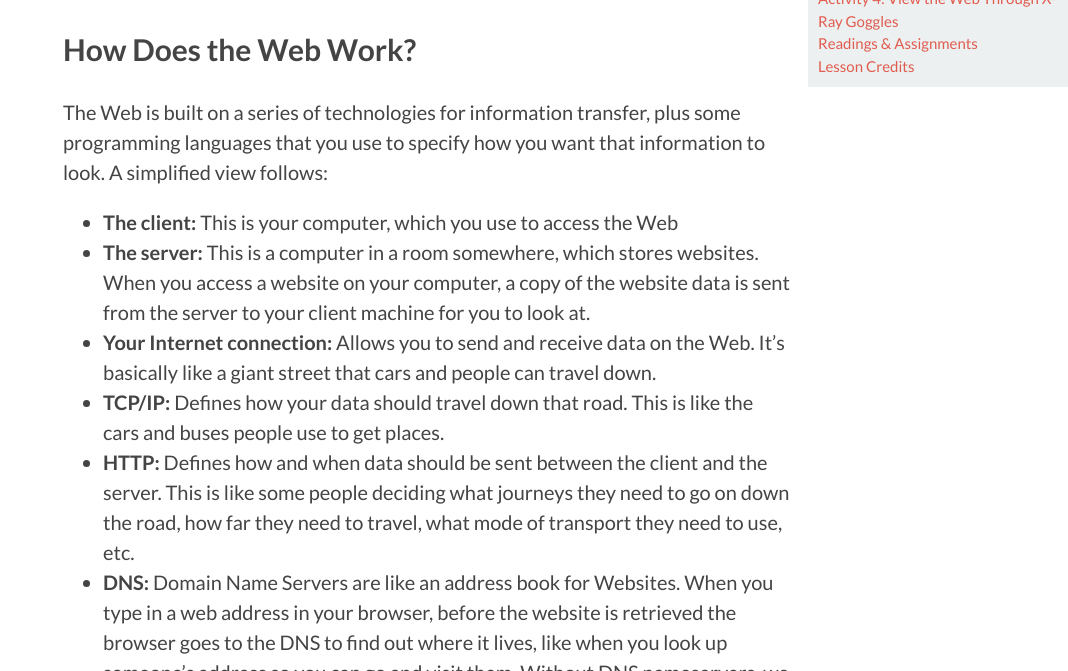
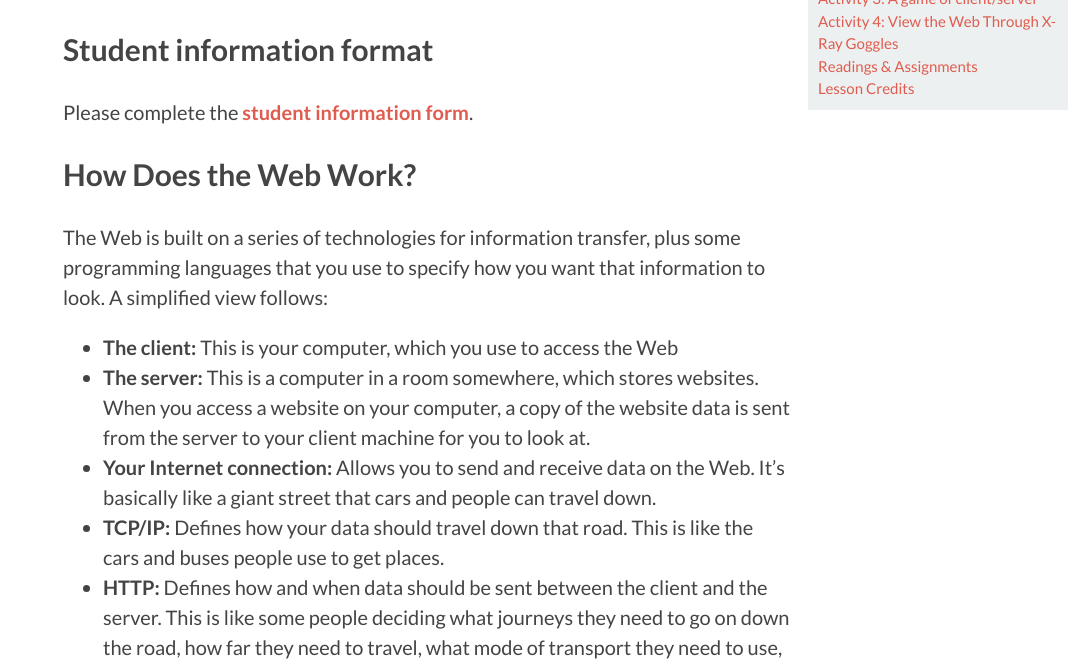
Before and after one commit to DMD1070/DMD1070.github.io, a Jekyll site: the page built from lessons/1-hello-world.md, in a window 1280 px wide and 900 px high, scrolled down 599 px, cut to the strip 229-900 px from the top of the window. Shown: the whole strip, without its empty margins (212-1280 px from the left). Built offline with Jekyll 4.4.1, drawn with Linux system fonts in a browser that asks for light colours; Markdown is read by kramdown in place of the engine named in the settings; some of the changed text lies outside the part shown.

Commit message:
add link to student information form

```diff
--- a/lessons/1-hello-world.md
+++ b/lessons/1-hello-world.md
@@ -11,6 +11,10 @@ excerpt: "Welcome to DMD1070, Foundations of Web Design. This course is designed
 <!--more-->
 
 <iframe src="https://slid.es/ascott1/dmd1070-1/embed" width="576" height="420" scrolling="no" frameborder="0" webkitallowfullscreen mozallowfullscreen allowfullscreen></iframe>
+
+## Student information format
+
+Please complete the [student information form](https://docs.google.com/forms/d/1RnPc6PyKJiNwur-mIyDv_SjUXyM3ZrtrQKbWbKrlrR4/viewform).
 
 ## How Does the Web Work?
 
```
